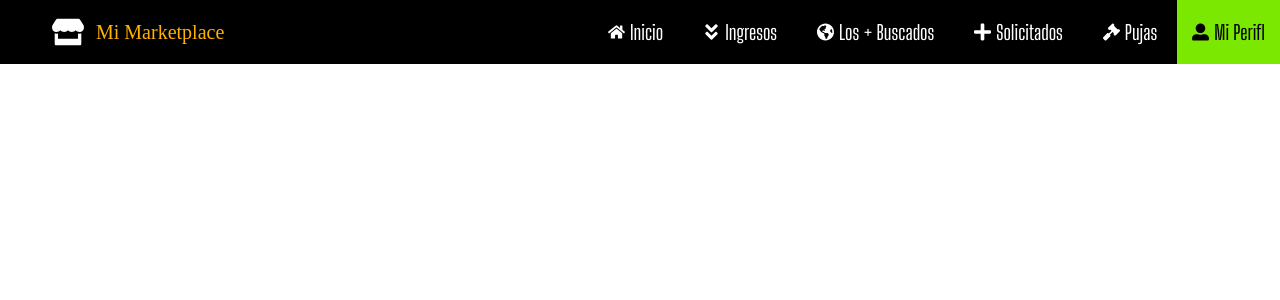
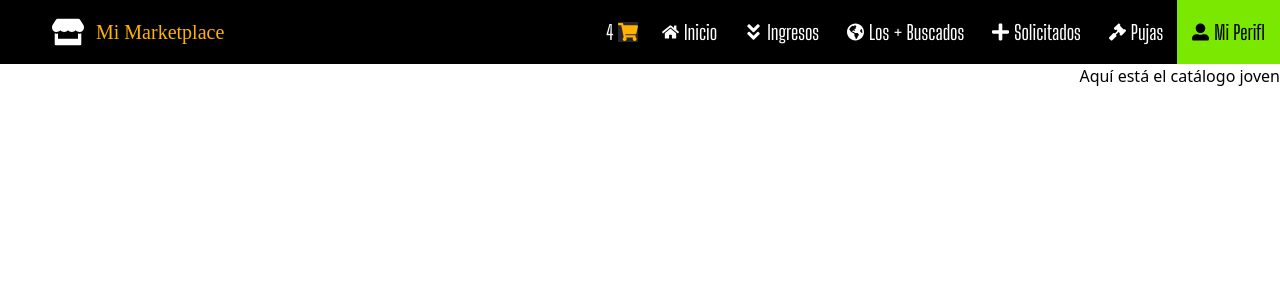
Before and after one commit to niconsm16/figuras-NicolasMachicadoMiranda, a React (Create React App) app: page / in a window 1280 px wide. Shown: the top 300 px of the page. Built offline with nearby package versions, Linux system fonts and the light colour scheme; a web font is replaced by a local one.

Commit message:
cart & ItemListContainer completed

```diff
--- a/src/App.js
+++ b/src/App.js
@@ -1,10 +1,15 @@
 import './App.css';
 import NavBar from './components/NavBar';
+import ItemListContainer from "./components/ItemListContainer"
+
 
 function App() {
   return (
     <>
       <NavBar />
+      <ItemListContainer />
+
+
     </>
   );
 }
--- a/src/components/CartWidget.js
+++ b/src/components/CartWidget.js
@@ -0,0 +1,10 @@
+import { FaShoppingCart } from "react-icons/fa"
+
+export const CartWidget = () => {
+    return (
+        <>
+            <p className=" rounded-full px-1">4</p>
+            < FaShoppingCart className="fill-amarillo hover:bg-black hover:fill-[#7ae800] mr-2.5 bg-zinc-800 cursor-pointer ease-in duration-300" />
+        </>
+    )
+}
--- a/src/components/ItemListContainer.js
+++ b/src/components/ItemListContainer.js
@@ -0,0 +1,7 @@
+const ItemListContainer = () => {
+    return (
+        <h2 className="text-right">Aquí está el catálogo joven</h2>
+    )
+}
+
+export default ItemListContainer
--- a/src/components/NavBar.js
+++ b/src/components/NavBar.js
@@ -1,18 +1,20 @@
 import React from "react";
 import * as Styled from "./NavBarElements";
 import { FaStore, FaHome, FaGavel, FaGlobeAmericas, FaAngleDoubleDown, FaUserAlt, FaPlus } from "react-icons/fa";
-import * as Menu from "./NavStr";
+import * as Menu from "./Strings";
+import { CartWidget } from "./CartWidget";
 
 const NavBar = () => {
     return (
-        <Styled.MenuContainer className="absolute w-full text-xl">
-            <Styled.MenuWrapper className="flex w-full pl-10 h-16 bg-black absolute top-0 text-white">
+        <Styled.MenuContainer className="w-full text-xl">
+            <Styled.MenuWrapper className="flex w-full pl-10 h-16 bg-black top-0 text-white">
                 <Styled.MenuLogo className="flex justify-start items-center w-2/6 font-bakbak text-amarillo">
                     <FaStore className="mx-3 h-8 w-8 text-white" />
                     {Menu.Market}
                 </Styled.MenuLogo>
                 <Styled.Menu className="flex w-full items-center justify-end antialised font-ptsans font-medium">
                     <Styled.MenuLI className="flex h-full items-center">
+                        <CartWidget />
                         <Styled.MenuA>
                             <FaHome style={{ paddingRight: 3, marginRight: 2 }} />
                             {Menu.Home}
@@ -41,7 +43,6 @@ const NavBar = () => {
                         </Styled.MenuProfile>
                     </Styled.MenuLI>
                 </Styled.Menu>
-
             </Styled.MenuWrapper>
         </Styled.MenuContainer>
     )
--- a/src/components/NavBarElements.js
+++ b/src/components/NavBarElements.js
@@ -48,7 +48,7 @@ export const MenuA = styled.a`
     cursor: pointer;
     justify-content: center;
     height: 100%;
-    padding: 0 1em;
+    padding: 0 .7em;
     display: flex;
     align-items: center;
     transition: all .5s;
```
Also changed, not shown: src/components/Strings.js (renamed from src/components/NavStr.js).
